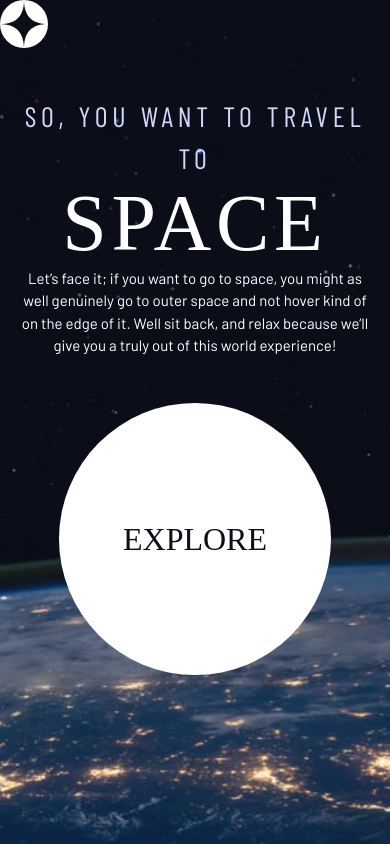
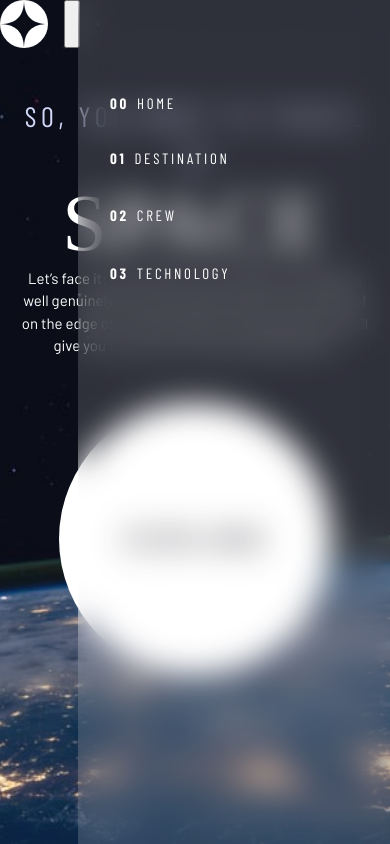
Before and after one commit to andro2401/header, a plain HTML site: page index.html in a window 390 px wide. Drawn offline with nearby package versions, Linux system fonts and the light colour scheme; a web font is replaced by a local one.

Commit message:
made visual styling to primary menu for mobile version

```diff
--- a/index.html
+++ b/index.html
@@ -20,10 +20,10 @@
         <div class="logo">
             <img src="./assets/shared/logo.svg" alt="space tourism logo">
         </div>
-<!--
+        <button class="mobile-nav-toggle" aria-controls="primary-navigation"><span class="sr-only" aria-expanded="false">Menu</span></button>
         <nav>
 
-            <ul class="primary-navigation underline-indicators flex" style="--gap: 8rem" >
+            <ul id="primary-navigation" class="primary-navigation underline-indicators flex">
                 <li class="active"><a href="index.html" class="ff-sans-cond uppercase text-white letter-spacing-2"><span>00</span>Home</a></li>
                 <li><a href="destination.html" class="ff-sans-cond uppercase text-white letter-spacing-2"><span>01</span>Destination</a></li>
                 <li><a href="crew.html" class="ff-sans-cond uppercase text-white letter-spacing-2"><span>02</span>Crew</a></li>
@@ -31,7 +31,7 @@
             </ul>
 
         </nav>
-        -->
+
     </header>
 
     <div class="grid-container grid-container--home">
--- a/style.css
+++ b/style.css
@@ -277,12 +277,39 @@ select {
 }
 
 .primary-navigation{
-    --gap: 8rem;
     --underline-gap: 2rem;
     list-style: none;
     padding: 0;
     margin: 0;
+    background: hsl( var(--clr-dark) / .95);
 }
+
+/* @supports znaci da ce se ovaj kod ispod primjenit samo ako browser podržava ovu css funkciju*/
+@supports(backdrop-filter: blur(1rem)){
+    .primary-navigation{
+        background: hsl( var(--clr-white) / .15);
+        backdrop-filter: blur(1rem);
+    }
+}
+
+@media (max-width: 35rem){
+    .primary-navigation{
+        --underline-gap: .5rem;
+        position: fixed;
+        z-index: 1000;
+        inset: 0 0 0 20%;
+        list-style: none;
+        padding: min(20rem, 10vh) 2rem;
+        margin: 0;
+        flex-direction: column;
+    }
+
+    .primary-navigation.underline-indicators > .active{
+        border: 0;
+    }
+}
+
+
 
 .primary-navigation a{
     text-decoration: none;
```
